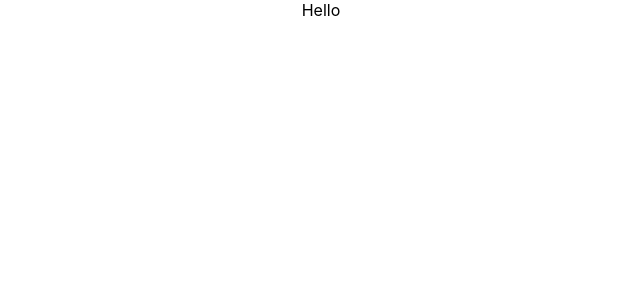
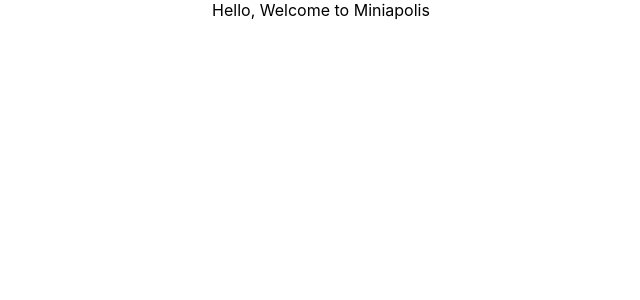
Before and after one commit to PriyanshuK2/Hotel-Booking, a React (Create React App) app in the folder hotelbooking/: page / in a window 1280 px wide. Shown: the top 300 px of the page, without its empty margins (319-959 px from the left). Built offline with nearby package versions, Linux system fonts and the light colour scheme.

Commit message:
Update App.js

```diff
--- a/hotelbooking/src/App.js
+++ b/hotelbooking/src/App.js
@@ -4,7 +4,7 @@ import './App.css';
 function App() {
   return (
     <div className="App">
-      Hello
+      Hello, Welcome to Miniapolis
     </div>
   );
 }
```
